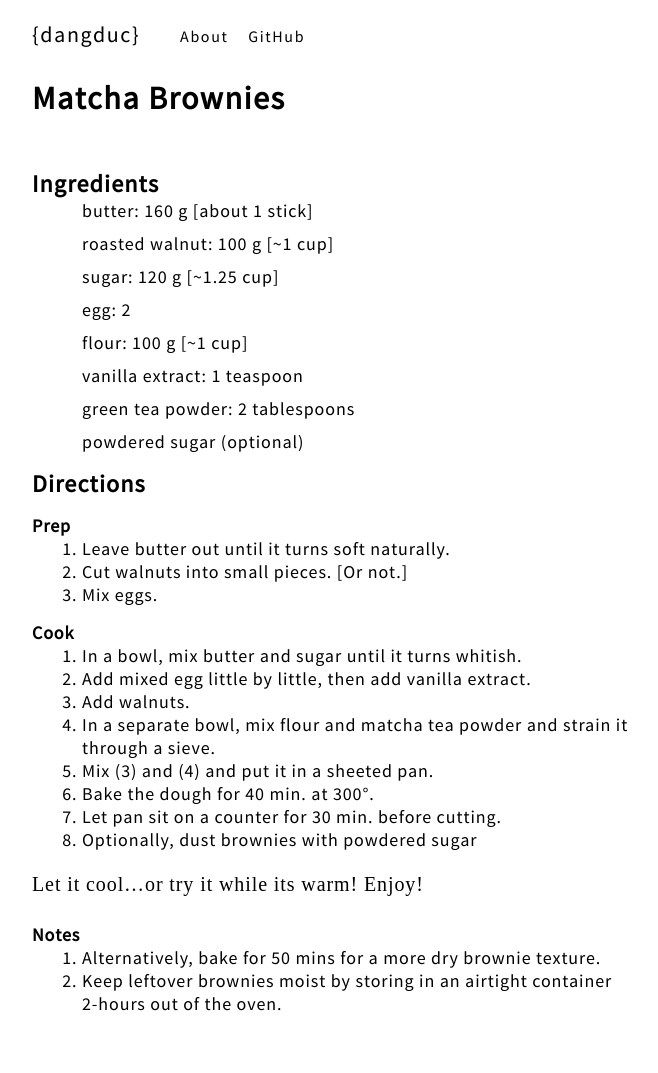
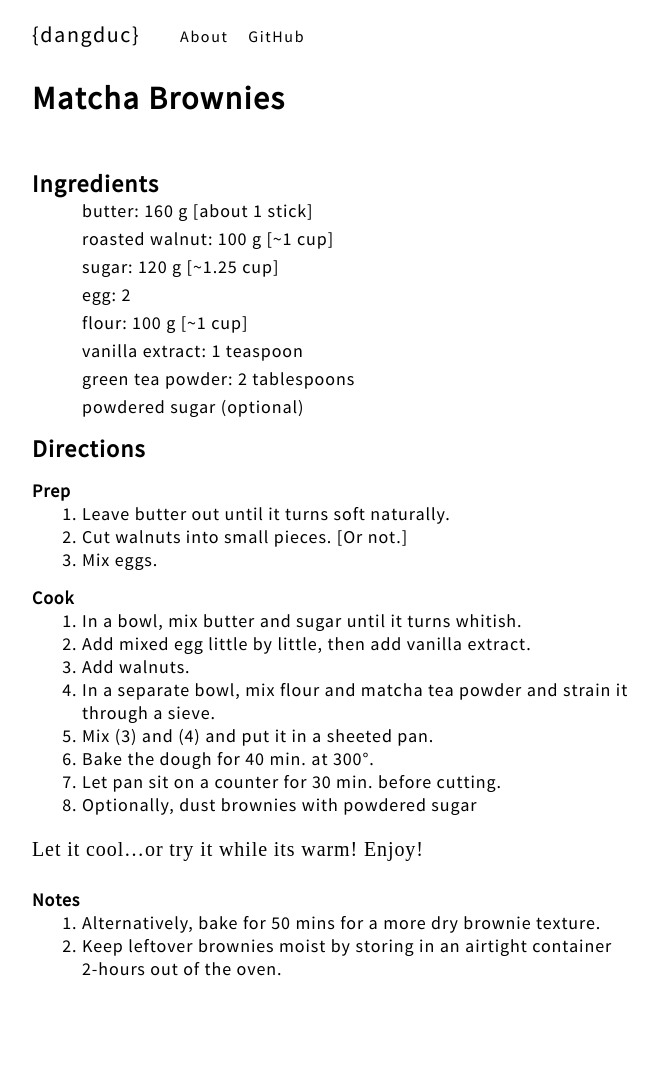
Before and after one commit to dangduc/dangduc.github.com, a Jekyll site: the page built from recipes/matcha-brownies.md, in a window 1280 px wide. Shown: the whole page, without its empty margins (308-966 px from the left). Built offline with Jekyll 4.4.1, drawn with Linux system fonts in a browser that asks for light colours; Markdown is read by kramdown in place of the engine named in the settings; after the commit the page ends 1038 px from its top, so only the background shows below that.

Commit message:
Update style.css

```diff
--- a/css/style.css
+++ b/css/style.css
@@ -88,7 +88,7 @@ a:hover {
 }
 
 .posts ul li {
-  margin-bottom: 10px;
+  margin-bottom: 5px;
   list-style-type: none;
 }
 
```
